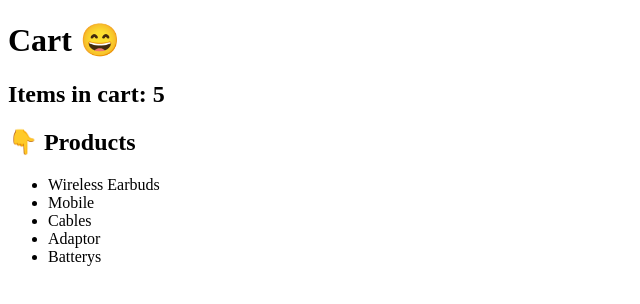
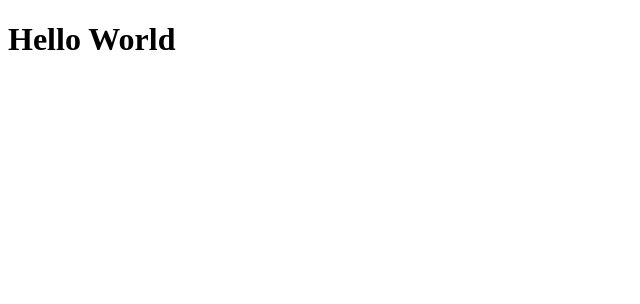
Before and after one commit to MominIshtiaq/React_Practice_Learning, a React (Create React App) app: page / in a window 1280 px wide. Shown: the top 304 px of the page, without its empty margins (0-640 px from the left). Built offline with nearby package versions, Linux system fonts and the light colour scheme.

Commit message:
"commit"

```diff
--- a/src/App.js
+++ b/src/App.js
@@ -149,27 +149,35 @@
 // }
 
 // Example of Conditional rendering using '&&' operator
-function Cart() {
-  let items = ["Wireless Earbuds", "Mobile", "Cables", "Adaptor", "Batterys"];
+// function Cart() {
+//   let items = ["Wireless Earbuds", "Mobile", "Cables", "Adaptor", "Batterys"];
 
-  return (
-    <>
-      <h1>Cart 😄</h1>
-      {items.length > 0 && <h2>Items in cart: {items.length}</h2>}
+//   return (
+//     <>
+//       <h1>Cart 😄</h1>
+//       {items.length > 0 && <h2>Items in cart: {items.length}</h2>}
 
-      <h2>👇 Products</h2>
-      <ul>
-        {items.map((item) => {
-          return <li key={Math.random()}>{item}</li>;
-        })}
-      </ul>
-    </>
-  );
-}
+//       <h2>👇 Products</h2>
+//       <ul>
+//         {items.map((item) => {
+//           return <li key={Math.random()}>{item}</li>;
+//         })}
+//       </ul>
+//     </>
+//   );
+// }
+// function App() {
+//   return (
+//     <>
+//       <Cart />
+//     </>
+//   );
+// }
+
 function App() {
   return (
     <>
-      <Cart />
+      <h1>Hello World</h1>
     </>
   );
 }
```
